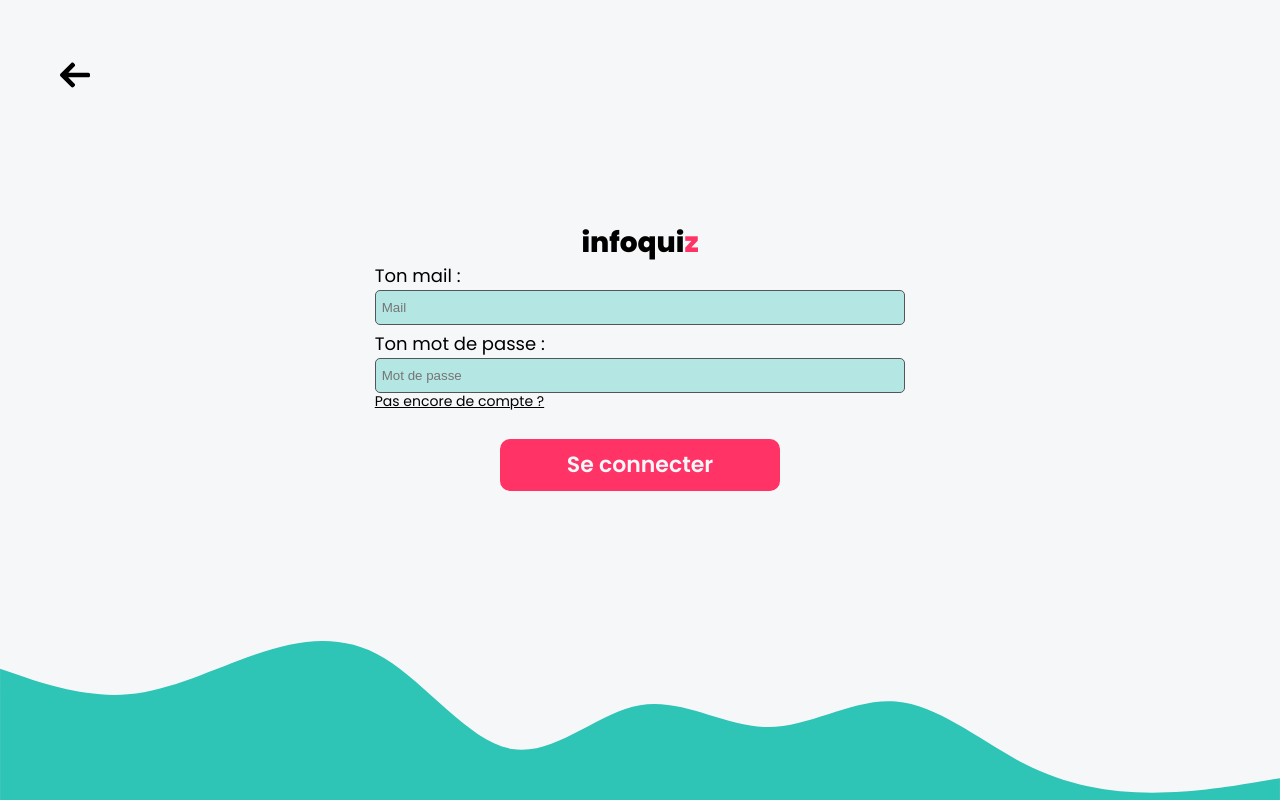
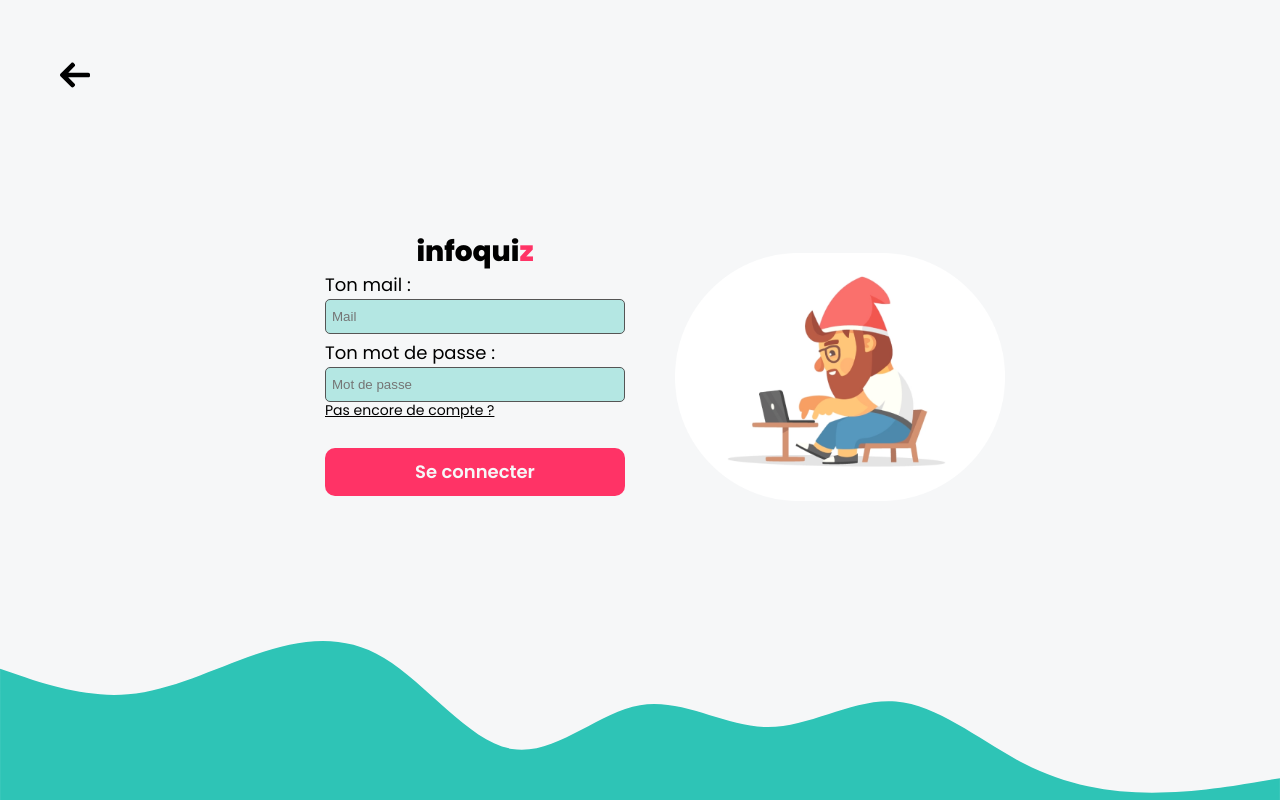
Before and after one commit to Infoquiz/www, a React (Create React App) app: page /signIn in a window 1280 px wide. Built offline with nearby package versions, Linux system fonts and the light colour scheme.

Commit message:
login style end

```diff
--- a/src/infoquiz/pages/landing/components/signIn.tsx
+++ b/src/infoquiz/pages/landing/components/signIn.tsx
@@ -4,12 +4,34 @@ import { responsiveHelpers as rh } from "infoquiz/styles/utils";
 import { Layout } from "infoquiz/styles/layout";
 import { Logo } from "infoquiz/styles/atoms/logo";
 import { Button } from "infoquiz/styles/atoms/button";
+import LoginImage from "infoquiz/assets/img/illustrationBoy-login.png";
 
+const LoginWrap = styled.div`
+  justify-content: center;
+  align-items: center;
+  display: flex;
+  flex-direction: column;
+  width: 220px;
+  & > img {
+    width: 250px;
+  }
+  margin: 30px;
+  ${rh.forPortraitTabletUp`flex-direction:row;  width:100%;
+
+    & > img {
+
+    width: 330px;
+  }`};
+`;
 const Form = styled.form`
   display: flex;
   flex-direction: column;
   margin-bottom: 15px;
   align-items: center;
+  & > a {
+    width: 100%;
+  }
+  ${rh.forPortraitTabletUp`width:300px; margin:50px;`};
 `;
 
 const LabelItems = styled.div`
@@ -44,6 +66,7 @@ const NotAccountTexte = styled.a`
 export const SignIn = () => {
   return (
     <Layout headerArrowBackHome>
+      <LoginWrap>
         <Form>
           <Logo />
           <div>
@@ -53,13 +76,19 @@ export const SignIn = () => {
             </LabelItems>
             <LabelItems>
               <label htmlFor="password">Ton mot de passe :</label>
-            <input type="password" placeholder="Mot de passe" name="password" />
+              <input
+                type="password"
+                placeholder="Mot de passe"
+                name="password"
+              />
               <NotAccountTexte href="/">Pas encore de compte ?</NotAccountTexte>
             </LabelItems>
           </div>
-
           <Button>Se connecter</Button>
         </Form>
+
+        <img src={LoginImage} alt="" />
+      </LoginWrap>
     </Layout>
   );
 };
--- a/src/infoquiz/styles/atoms/button.tsx
+++ b/src/infoquiz/styles/atoms/button.tsx
@@ -5,7 +5,7 @@ import { Color } from "infoquiz/styles/consts";
 
 const ButtonBasic = Styled.a`
   width: 220px;
-   font-size: 18px;
+   font-size: 14px;
    border:none;
    text-align: center;
    text-decoration: none;
@@ -20,7 +20,8 @@ const ButtonBasic = Styled.a`
    ${rh.forMobileUp`
        width: 280px;
   padding: 15px 27px;
-  font-size: 22px;`};
+  font-size: 16px;`};
+     ${rh.forPortraitTabletUp`font-size: 18px;`}
   `;
 
 export const Button = ({ children }) => {
--- a/src/infoquiz/styles/atoms/header.tsx
+++ b/src/infoquiz/styles/atoms/header.tsx
@@ -46,7 +46,8 @@ color: red;
     font-size: 18px;
 `;
 const ArrowBackHome = Styled.img` width: 30px;
-margin: 20px;`;
+margin: 5px;
+${rh.forPortraitTabletUp`margin: 20px;`}`;
 
 const HeaderUserNotLogged = () => (
   <WrapHeader>
```
Lines whose indentation alone changed are shown as unchanged.
